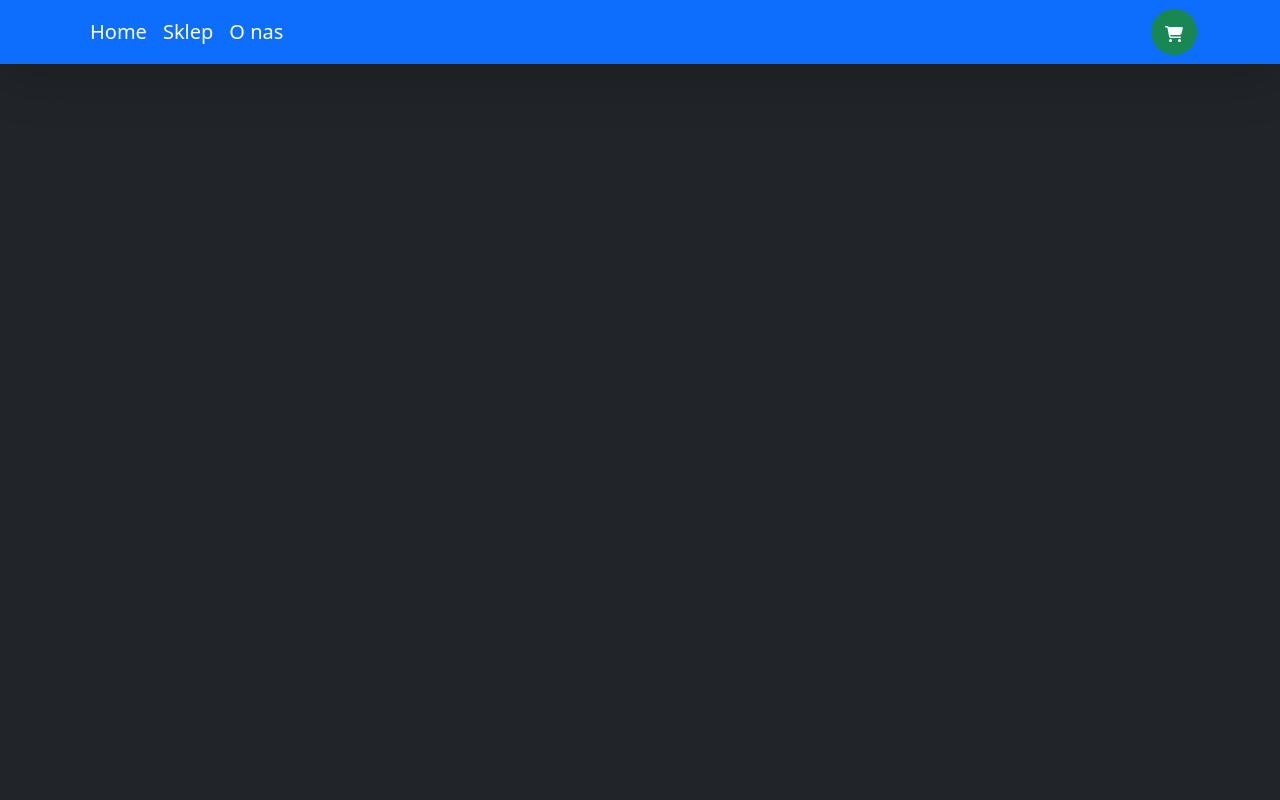
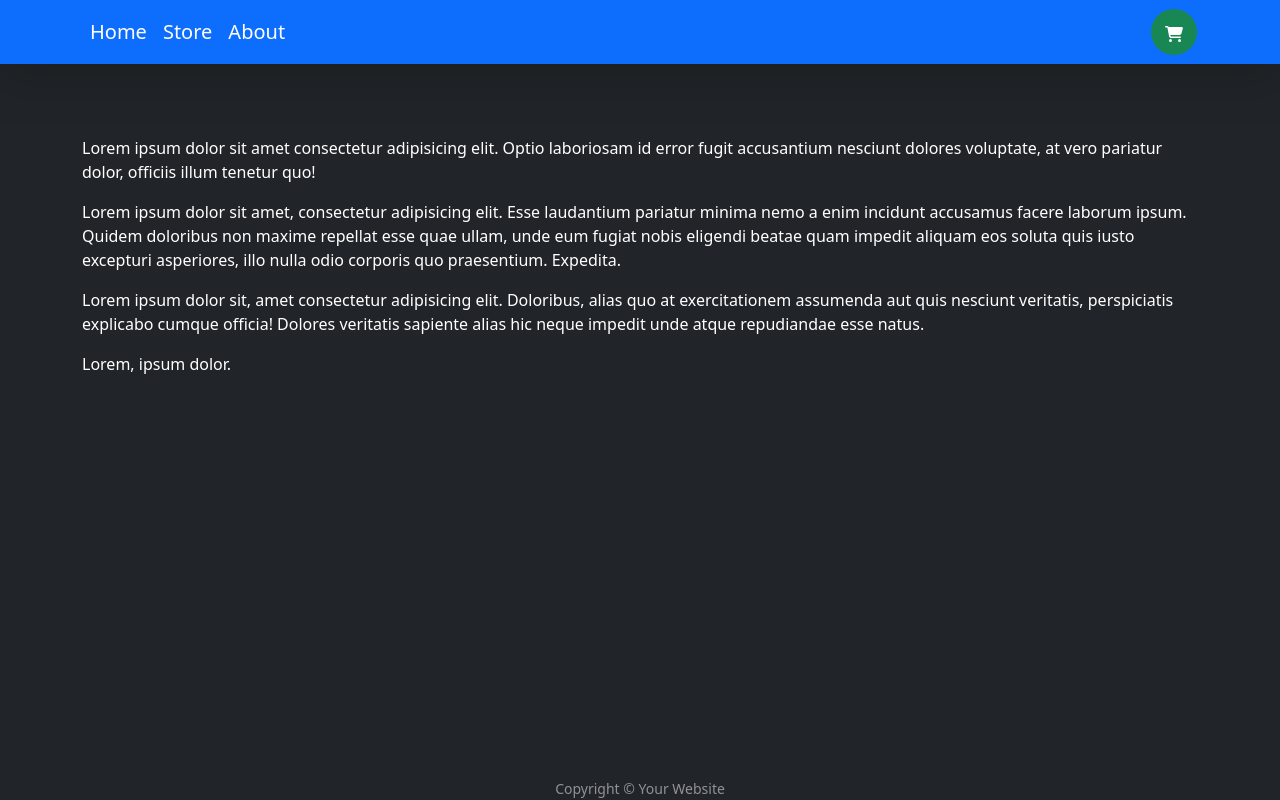
Before and after one commit to viionc/furnitureshop, a React (Vite) app: page /about in a window 1280 px wide. Built offline with nearby package versions, Linux system fonts and the light colour scheme.

Commit message:
small changes

```diff
--- a/src/App.tsx
+++ b/src/App.tsx
@@ -15,6 +15,15 @@ function App() {
                 <Route path="/store" element={<Store />} />
                 <Route path="/about" element={<About />} />
             </Routes>
+            <footer
+                id="sticky-footer"
+                className="flex-shrink-0 bg-dark py-4 text-white-50 position-fixed w-100 bottom-0"
+                style={{height: "30px"}}
+            >
+                <div className="container text-center">
+                    <small>Copyright &copy; Your Website</small>
+                </div>
+            </footer>
         </ShoppingCartProvider>
     );
 }
--- a/src/components/Navbar.tsx
+++ b/src/components/Navbar.tsx
@@ -12,10 +12,10 @@ export function Navbar() {
                         Home
                     </Nav.Link>
                     <Nav.Link to="/store" as={NavLink} className="text-white fs-5">
-                        Sklep
+                        Store
                     </Nav.Link>
                     <Nav.Link to="/about" as={NavLink} className="text-white fs-5">
-                        O nas
+                        About
                     </Nav.Link>
                 </Nav>
                 <Button
--- a/src/pages/About.tsx
+++ b/src/pages/About.tsx
@@ -1,3 +1,30 @@
+import {Container} from "react-bootstrap";
+
 export function About() {
-    return <h1>About</h1>;
+    return (
+        <>
+            <h1>About</h1>
+            <Container className="text-white">
+                <p>
+                    Lorem ipsum dolor sit amet consectetur adipisicing elit. Optio laboriosam id
+                    error fugit accusantium nesciunt dolores voluptate, at vero pariatur dolor,
+                    officiis illum tenetur quo!
+                </p>
+                <p>
+                    Lorem ipsum dolor sit amet, consectetur adipisicing elit. Esse laudantium
+                    pariatur minima nemo a enim incidunt accusamus facere laborum ipsum. Quidem
+                    doloribus non maxime repellat esse quae ullam, unde eum fugiat nobis eligendi
+                    beatae quam impedit aliquam eos soluta quis iusto excepturi asperiores, illo
+                    nulla odio corporis quo praesentium. Expedita.
+                </p>
+                <p>
+                    Lorem ipsum dolor sit, amet consectetur adipisicing elit. Doloribus, alias quo
+                    at exercitationem assumenda aut quis nesciunt veritatis, perspiciatis explicabo
+                    cumque officia! Dolores veritatis sapiente alias hic neque impedit unde atque
+                    repudiandae esse natus.
+                </p>
+                <p>Lorem, ipsum dolor.</p>
+            </Container>
+        </>
+    );
 }
--- a/src/pages/Home.tsx
+++ b/src/pages/Home.tsx
@@ -1,7 +1,8 @@
-import {Carousel} from "react-bootstrap";
+import {Carousel, Container} from "react-bootstrap";
 
 export function Home() {
     return (
+        <Container className="d-flex flex-column justify-content-center align-items-center">
             <Carousel interval={2500} fade className="h-50 bg-#303036">
                 <Carousel.Item className="d-flex justify-content-center">
                     <img
@@ -25,5 +26,9 @@ export function Home() {
                     ></img>
                 </Carousel.Item>
             </Carousel>
+            <span className="text-white mt-5">
+                Lorem ipsum dolor sit amet consectetur adipisicing elit. Porro, illum?
+            </span>
+        </Container>
     );
 }
```
Lines whose indentation alone changed are shown as unchanged.
